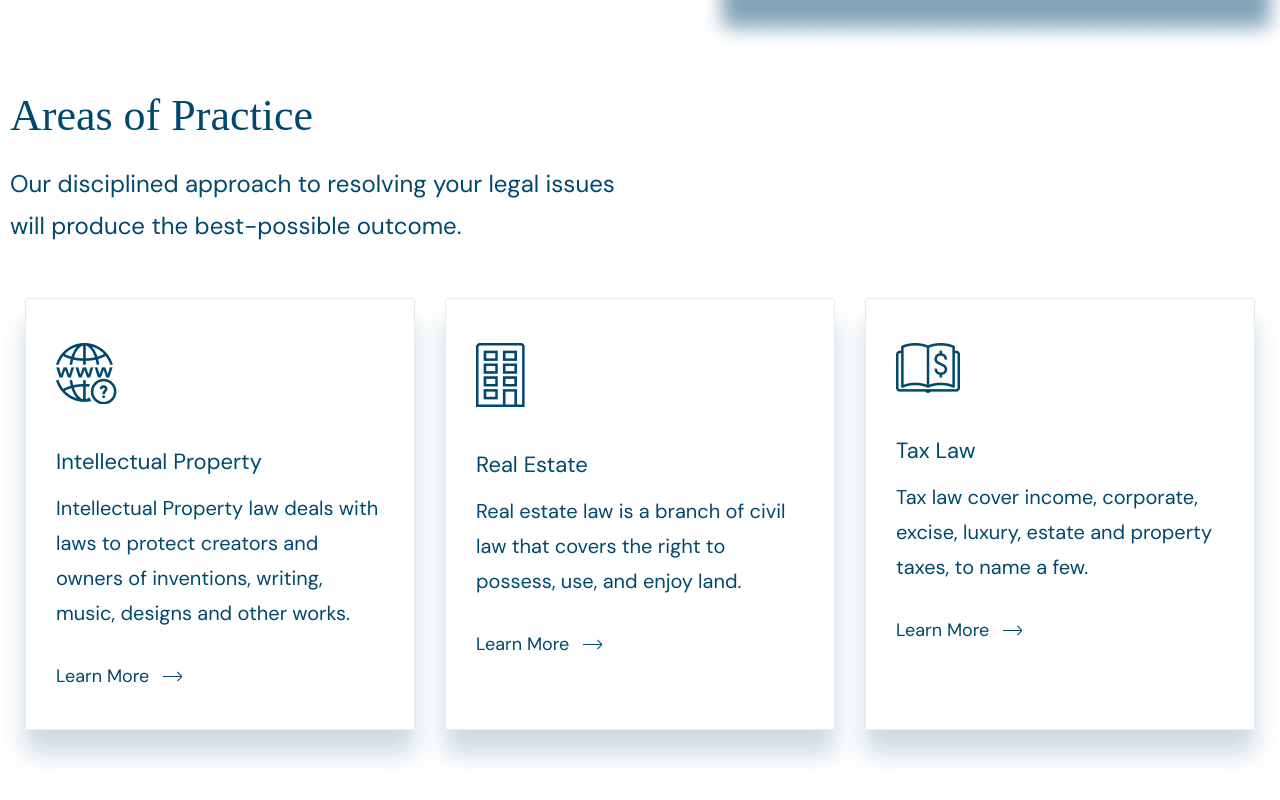
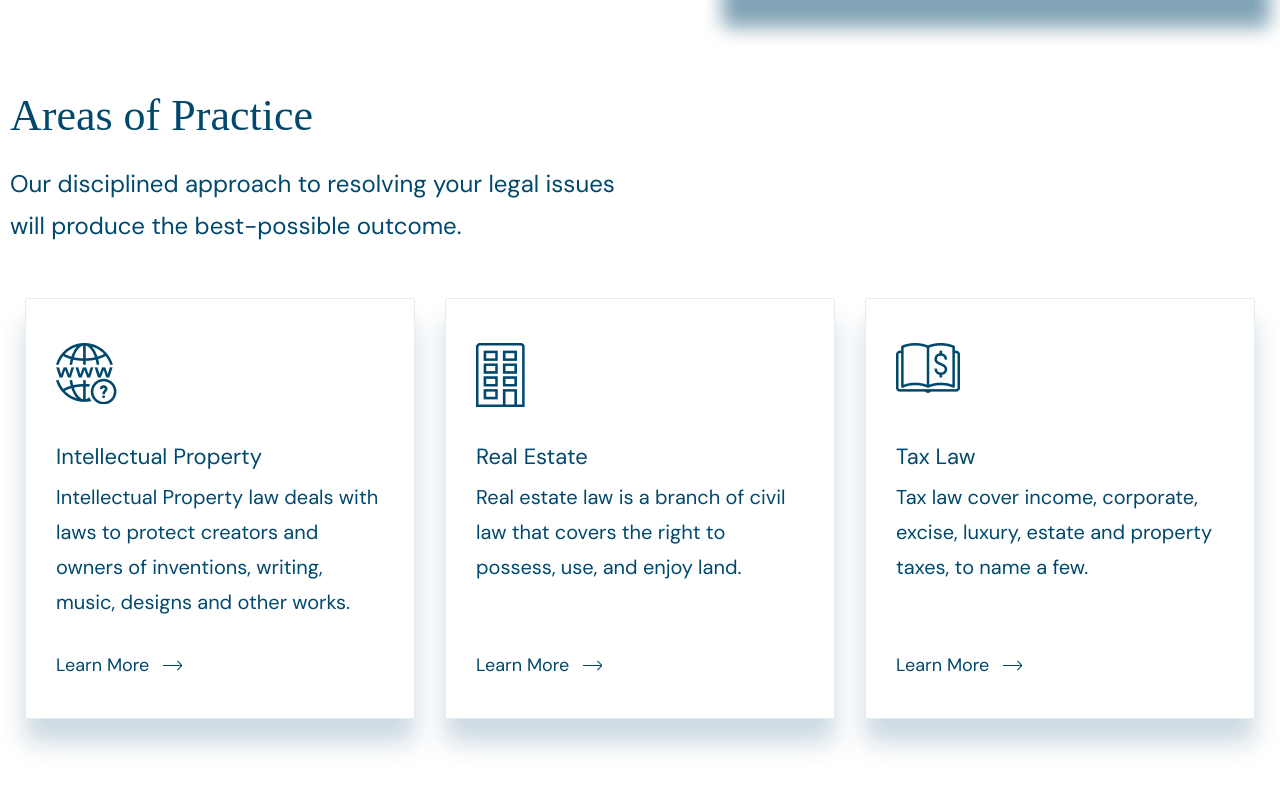
Before and after one commit to AnOnyM-03-03/McKinley, a Vue app: page / in a window 1280 px wide. Shown: the part 884-1684 px from the top of the page. Built offline with nearby package versions, Linux system fonts and the light colour scheme; a web font is replaced by a local one.

Commit message:
alignment of blocks

```diff
--- a/src/components/information.vue
+++ b/src/components/information.vue
@@ -12,10 +12,8 @@
                         <div class="card-logo">
                             <img src="../images/information-web.png" alt="website logo">
                         </div>
+                        <h3 class="card-title">Intellectual Property</h3>
                         <p class="card-text">
-                            <span>
-                                Intellectual Property
-                            </span>
                             Intellectual Property law deals with laws to protect creators and owners of inventions, writing, music, designs and other works.
                         </p>
                         <a class="card-link">Learn More
@@ -27,10 +25,8 @@
                         <div class="card-logo">
                             <img src="../images/information-house.png" alt="website logo">
                         </div>
+                        <h3 class="card-title">Real Estate</h3>
                         <p class="card-text">
-                            <span>
-                                Real Estate
-                            </span>
                             Real estate law is a branch of civil law that covers the right to possess, use, and enjoy land.
                         </p>
                         <a class="card-link">Learn More
@@ -42,10 +38,8 @@
                         <div class="card-logo">
                             <img src="../images/information-book.png" alt="website logo">
                         </div>
+                        <h3 class="card-title">Tax Law</h3>
                         <p class="card-text">
-                            <span>
-                                Tax Law
-                            </span>
                             Tax law cover income, corporate, excise, luxury, estate and property taxes, to name a few.
                         </p>
                         <a class="card-link">Learn More
@@ -87,30 +81,36 @@
 
         .card{
             padding: 44px 30px;
+            display: flex;
+            flex-direction: column;
             border: 1px solid #E4ECF0;
             box-shadow: 0px 24px 24px rgba(0, 72, 109, 0.2);
             border-radius: 2px;
 
+            &-logo{
+                height: 63px;
+            }
+
+            &-title{
+                font-size: 22px;
+                margin-top: 40px;
+            }
+
             &-text{
-                margin-top: 40px;
+                margin-top: 12px;
                 margin-bottom: 36px;
                 max-width: 328px;
                 font-size: 20px;
                 line-height: 35px;
 
-                span{
-                    margin-bottom: 12px;
-                    display: block;
-                    font-size: 22px;
-
-                }
-
             }
             &-link{
                 display: flex;
                 align-items: center;
+                margin-top: auto;
 
-
+            }
+        }
 
                 .arrow{
                     position: relative;
@@ -155,9 +155,4 @@
 
             }
 
-        }
-
-    }
-
-
 </style>
```
